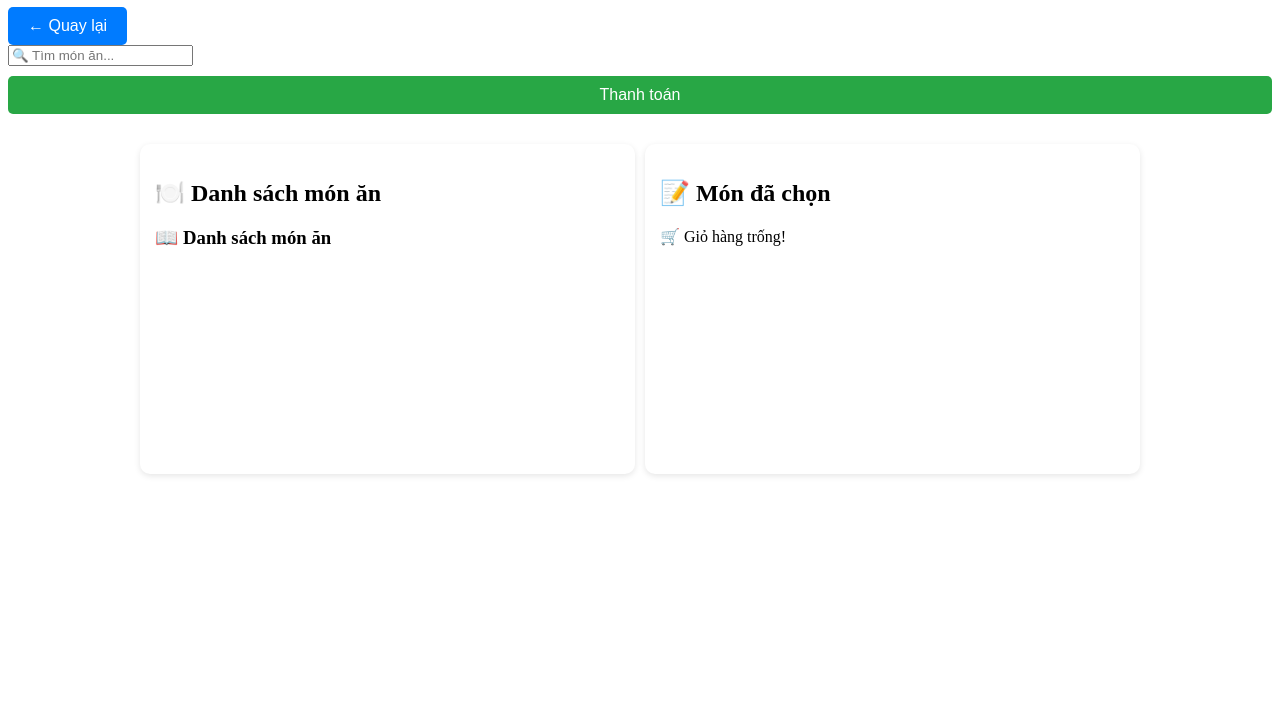
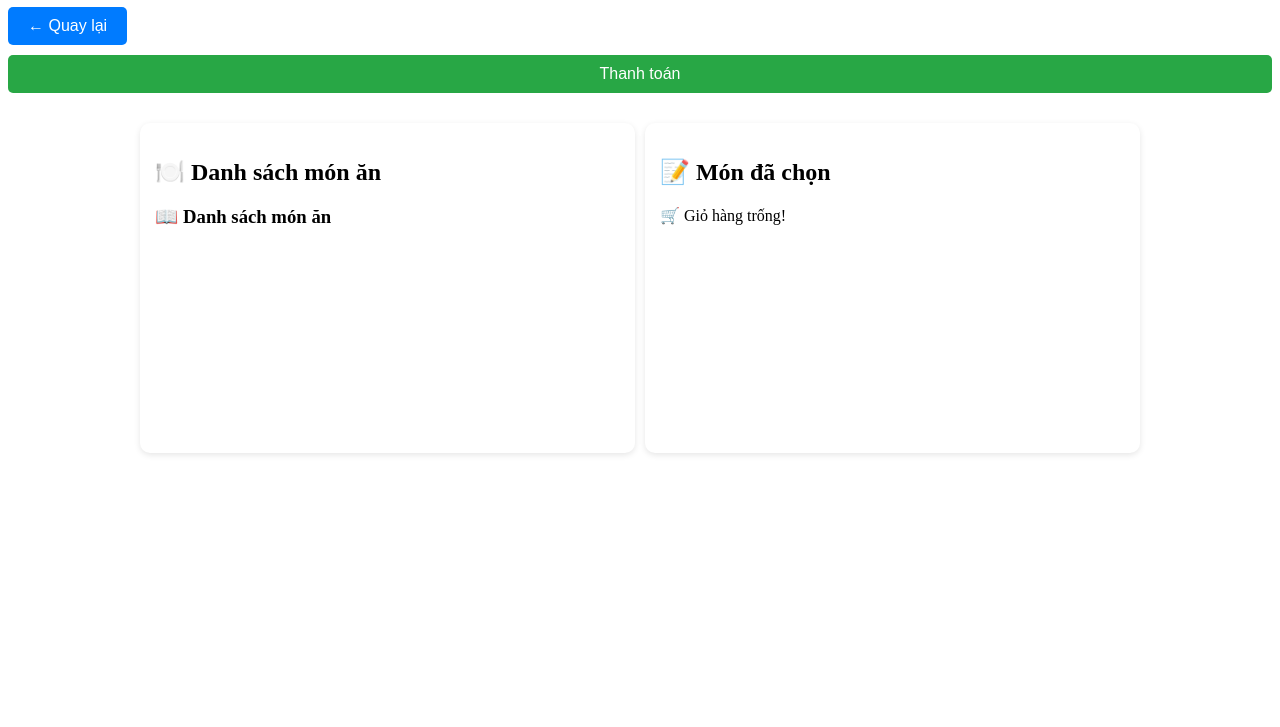
Before and after one commit to ngoctiendh123/Ti-n, a plain HTML site: page banan.html in a window 1280 px wide. Shown: the part 73-800 px from the top of the page. Drawn offline with Linux system fonts and the light colour scheme; no server answers.

Commit message:
banan.html

```diff
--- a/banan.html
+++ b/banan.html
@@ -12,7 +12,7 @@
         <button class="back-btn" onclick="goBack()">
             ← Quay lại
         </button>
-        <input type="text" id="search-food" placeholder="🔍 Tìm món ăn..." oninput="searchFood()">
+
         <button class="pay-btn" id="checkout-btn">Thanh toán</button>
 
 
```
